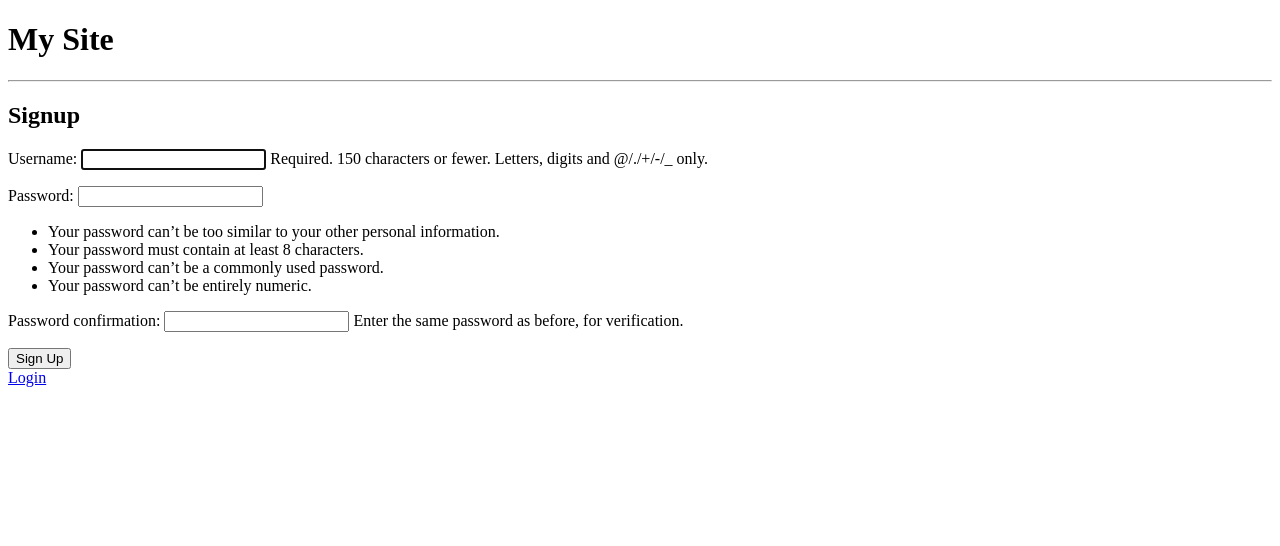
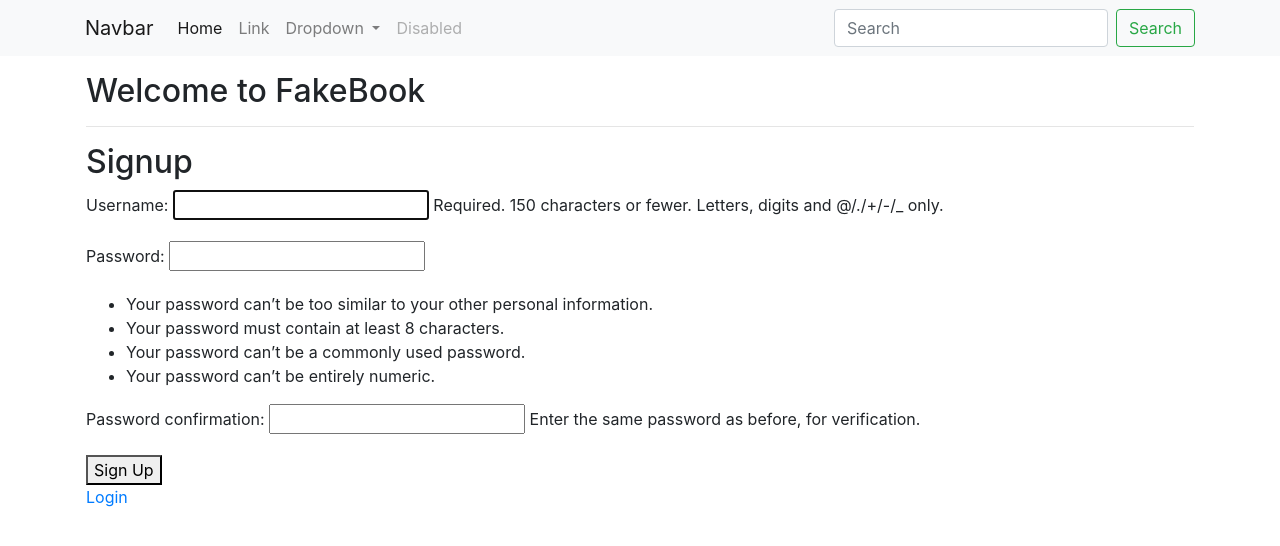
Before and after one commit to rachita18144/FCS_Project, a Django app: page / in a window 1280 px wide. Shown: the top 546 px of the page. Run offline with Django 3.2, Linux system fonts and the light colour scheme; some libraries are stand-ins or nearby versions.

Commit message:
bootstrap added

```diff
--- a/social_site/settings.py
+++ b/social_site/settings.py
@@ -119,4 +119,4 @@ USE_TZ = True
 # https://docs.djangoproject.com/en/2.2/howto/static-files/
 
 STATIC_URL = '/static/'
-LOGIN_REDIRECT_URL = '/profiles/home'
+LOGIN_REDIRECT_URL = '/profile/home'
--- a/social_site/templates/registration/base.html
+++ b/social_site/templates/registration/base.html
@@ -1,16 +1,61 @@
-<!DOCTYPE html>
-<html>
-<head>
+<!doctype html>
+<html lang="en">
+  <head>
     <meta charset="utf-8">
-    <title>{% block title %} {% endblock %}</title>
-</head>
+    <meta name="viewport" content="width=device-width, initial-scale=1, shrink-to-fit=no">
+    <link rel="stylesheet" href="https://stackpath.bootstrapcdn.com/bootstrap/4.3.1/css/bootstrap.min.css" integrity="sha384-ggOyR0iXCbMQv3Xipma34MD+dH/1fQ784/j6cY/iJTQUOhcWr7x9JvoRxT2MZw1T" crossorigin="anonymous">
 
-<body>
+    <title>{% block title %}Your Social Networking Hub{% endblock %}</title>
+  </head>
+  <body>
 
-<h1>My Site</h1>
-<hr>
-{% block content %}
-{% endblock %}
+<nav class="navbar navbar-expand-lg navbar-light bg-light">
+<div class="container">
+  <a class="navbar-brand" href="#">Navbar</a>
+  <button class="navbar-toggler" type="button" data-toggle="collapse" data-target="#navbarSupportedContent" aria-controls="navbarSupportedContent" aria-expanded="false" aria-label="Toggle navigation">
+    <span class="navbar-toggler-icon"></span>
+  </button>
 
-</body>
+  <div class="collapse navbar-collapse" id="navbarSupportedContent">
+    <ul class="navbar-nav mr-auto">
+      <li class="nav-item active">
+        <a class="nav-link" href="#">Home <span class="sr-only">(current)</span></a>
+      </li>
+      <li class="nav-item">
+        <a class="nav-link" href="#">Link</a>
+      </li>
+      <li class="nav-item dropdown">
+        <a class="nav-link dropdown-toggle" href="#" id="navbarDropdown" role="button" data-toggle="dropdown" aria-haspopup="true" aria-expanded="false">
+          Dropdown
+        </a>
+        <div class="dropdown-menu" aria-labelledby="navbarDropdown">
+          <a class="dropdown-item" href="#">Action</a>
+          <a class="dropdown-item" href="#">Another action</a>
+          <div class="dropdown-divider"></div>
+          <a class="dropdown-item" href="#">Something else here</a>
+        </div>
+      </li>
+      <li class="nav-item">
+        <a class="nav-link disabled" href="#" tabindex="-1" aria-disabled="true">Disabled</a>
+      </li>
+    </ul>
+    <form class="form-inline my-2 my-lg-0">
+      <input class="form-control mr-sm-2" type="search" placeholder="Search" aria-label="Search">
+      <button class="btn btn-outline-success my-2 my-sm-0" type="submit">Search</button>
+    </form>
+  </div>
+  </div>
+</nav>
+
+
+  <div class="container" style="padding:1em;">
+    <h2>Welcome to FakeBook</h2>
+    <hr>
+    {% block content %}
+    {% endblock %}
+    <script src="https://code.jquery.com/jquery-3.3.1.slim.min.js" integrity="sha384-q8i/X+965DzO0rT7abK41JStQIAqVgRVzpbzo5smXKp4YfRvH+8abtTE1Pi6jizo" crossorigin="anonymous"></script>
+    <script src="https://cdnjs.cloudflare.com/ajax/libs/popper.js/1.14.7/umd/popper.min.js" integrity="sha384-UO2eT0CpHqdSJQ6hJty5KVphtPhzWj9WO1clHTMGa3JDZwrnQq4sF86dIHNDz0W1" crossorigin="anonymous"></script>
+    <script src="https://stackpath.bootstrapcdn.com/bootstrap/4.3.1/js/bootstrap.min.js" integrity="sha384-JjSmVgyd0p3pXB1rRibZUAYoIIy6OrQ6VrjIEaFf/nJGzIxFDsf4x0xIM+B07jRM" crossorigin="anonymous"></script>
+  </container>
+  </body>
 </html>
```
Also changed, not shown: db.sqlite3.
